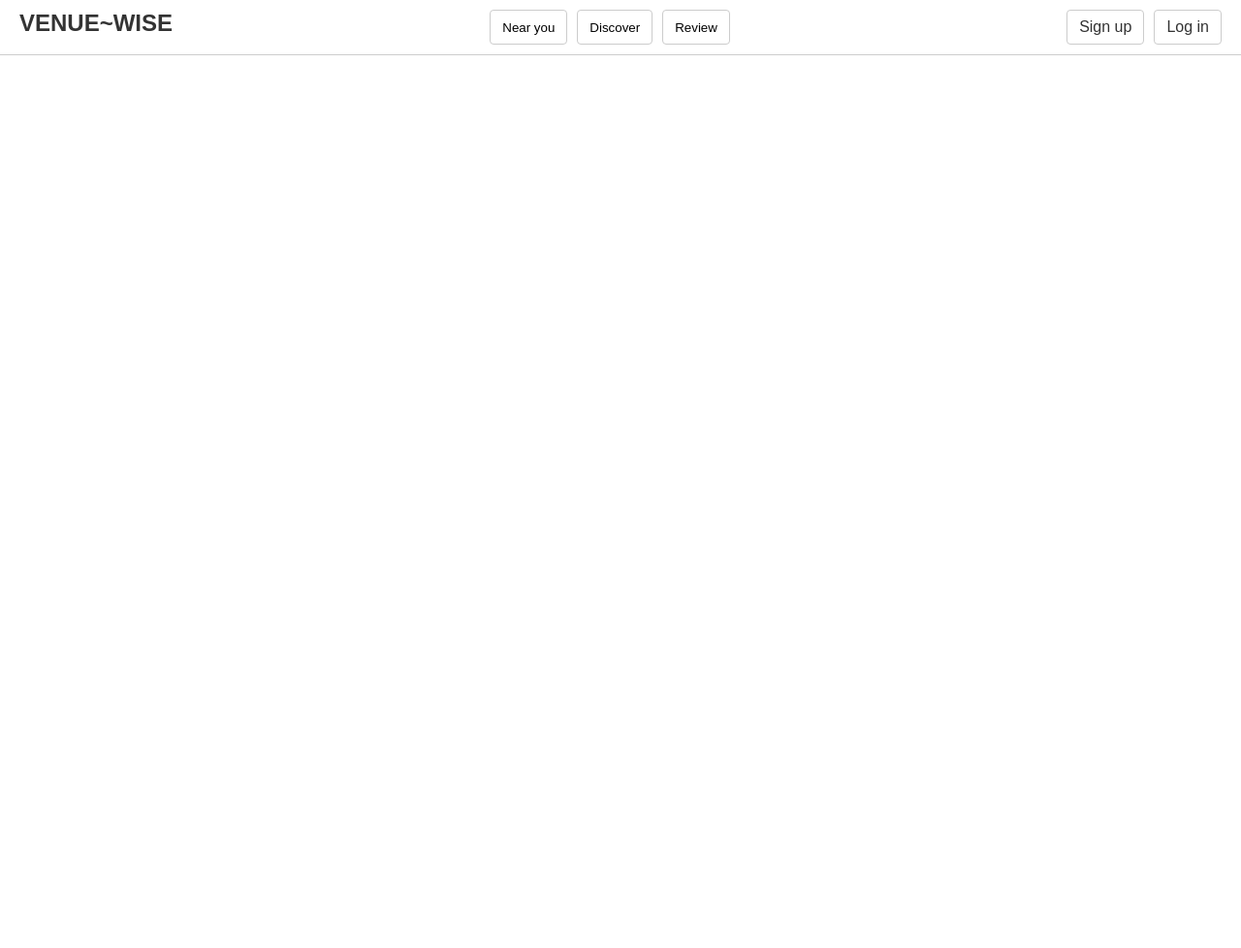
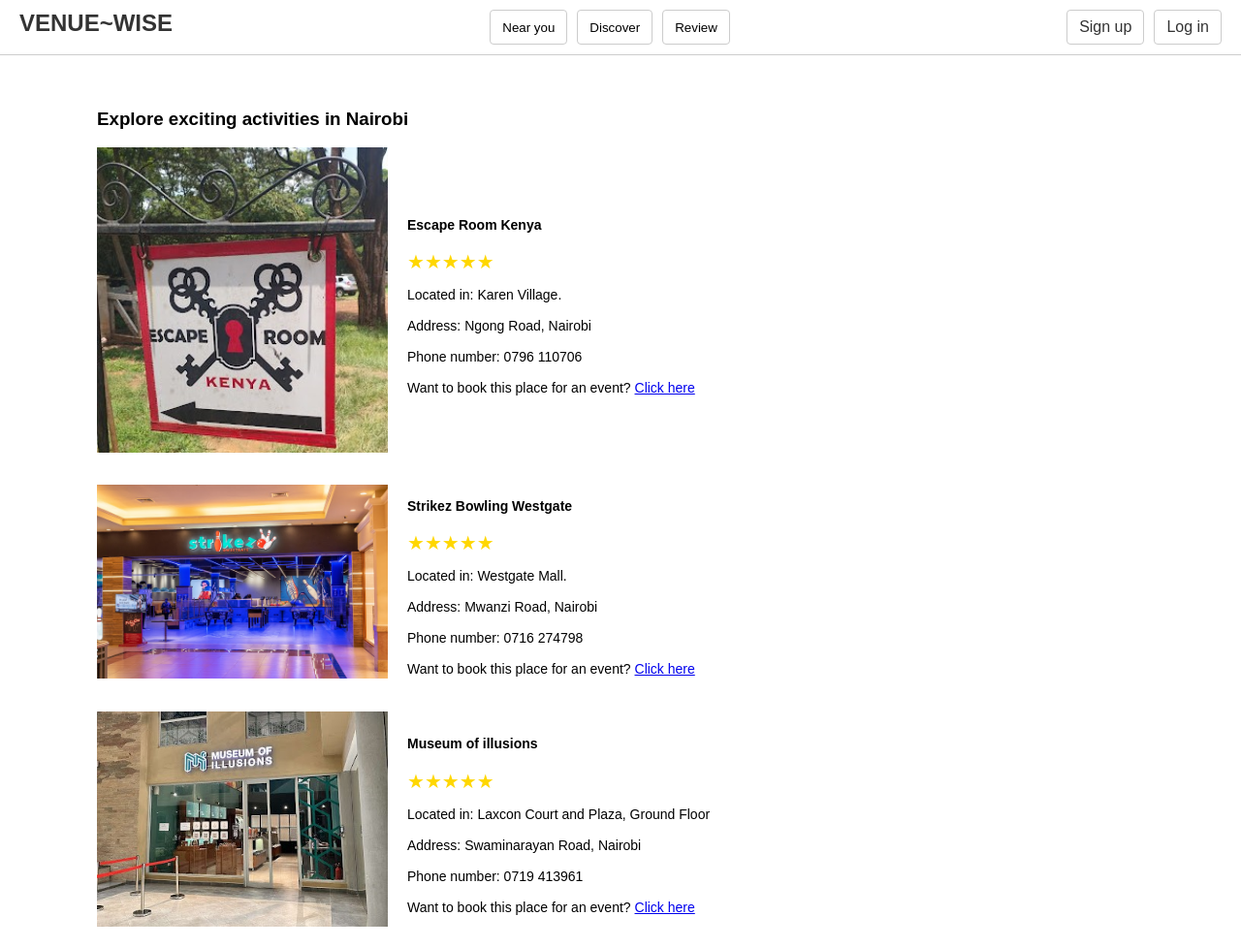
Before and after one commit to Fluffycoal/IT_project1, a plain HTML site: page things_to_do.html in a window 1280 px wide. Shown: the whole page at 97% size. Before the commit the page ends 800 px from the top, so only its background shows below. Drawn offline with Linux system fonts and the light colour scheme.

Commit message:
adding content and formatting the things to do page

```diff
--- a/css/structure.css
+++ b/css/structure.css
@@ -13,3 +13,8 @@
     max-width: 600px;
     margin-top: 8px;
 }
+.activity-description {
+    font-size: 14px;
+    max-width: 600px;
+    margin-top: 8px;
+}
--- a/things_to_do.html
+++ b/things_to_do.html
@@ -3,7 +3,8 @@
 <head>
 <meta charset="UTF-8" />
 <meta name="viewport" content="width=device-width, initial-scale=1.0" />
-<title>Things to do</title>
+<title>Restaurants</title>
+<link rel="stylesheet" href="css/structure.css">
 <style>
   body {
     font-family: Arial, sans-serif;
@@ -50,6 +51,24 @@
     border: 1px solid #ccc;
     border-radius: 4px;
   }
+  .image-text-container {
+    display: flex;
+    align-items: center;
+    gap: 20px;
+    margin-bottom: 20px;
+  }
+
+
+  .star-rating {
+    font-size: 20px;
+    color: gold;
+    margin-top: 8px;
+  }
+
+
+  .hotel-description {
+    max-width: 600px;
+  }
 </style>
 </head>
 <body>
@@ -66,5 +85,66 @@
     <a href="login.html">Log in</a>
   </div>
 </div>
+<br><br>
+<div class="content">
+    <h3>Explore exciting activities in Nairobi</h3>
+
+<div class="image-text-container">
+      <img src="images/escape room.jpg" class="venue-image" width="300" alt="">
+      <div class="activity-description">
+        <h4>Escape Room Kenya</h4>
+        <div class="star-rating">★★★★★</div>
+        <div class="activity-description">
+        <p>
+            Located in: Karen Village.
+            <br><br>
+            Address: Ngong Road, Nairobi
+            <br><br>
+            Phone number: 0796 110706
+            <br><br>
+            Want to book this place for an event? <a href="booking.html">Click here</a>
+        </p>
+        </div>
+      </div>
+    </div>
+
+    <div class="image-text-container">
+      <img src="images/strikez bowling.jpg" class="venue-image" width="300" alt="">
+      <div class="activity-description">
+        <h4>Strikez Bowling Westgate</h4>
+        <div class="star-rating">★★★★★</div>
+        <div class="activity-description">
+        <p>
+            Located in: Westgate Mall.
+            <br><br>
+            Address: Mwanzi Road, Nairobi
+            <br><br>
+            Phone number: 0716 274798
+            <br><br>
+            Want to book this place for an event? <a href="booking.html">Click here</a>
+        </p>
+        </div>
+      </div>
+    </div>
+
+    <div class="image-text-container">
+      <img src="images/museum of illusions.jpg" class="venue-image" width="300" alt="">
+      <div class="activity-description">
+        <h4>Museum of illusions</h4>
+        <div class="star-rating">★★★★★</div>
+        <div class="activity-description">
+        <p>
+            Located in: Laxcon Court and Plaza, Ground Floor
+            <br><br>
+            Address: Swaminarayan Road, Nairobi
+            <br><br>
+            Phone number: 0719 413961
+            <br><br>
+            Want to book this place for an event? <a href="booking.html">Click here</a>
+        </p>
+        </div>
+      </div>
+    </div>
+</div>
 </body>
 </html>
```
Also changed, not shown: images/escape room.jpg (added), images/museum of illusions.jpg (added), images/strikez bowling.jpg (added).
